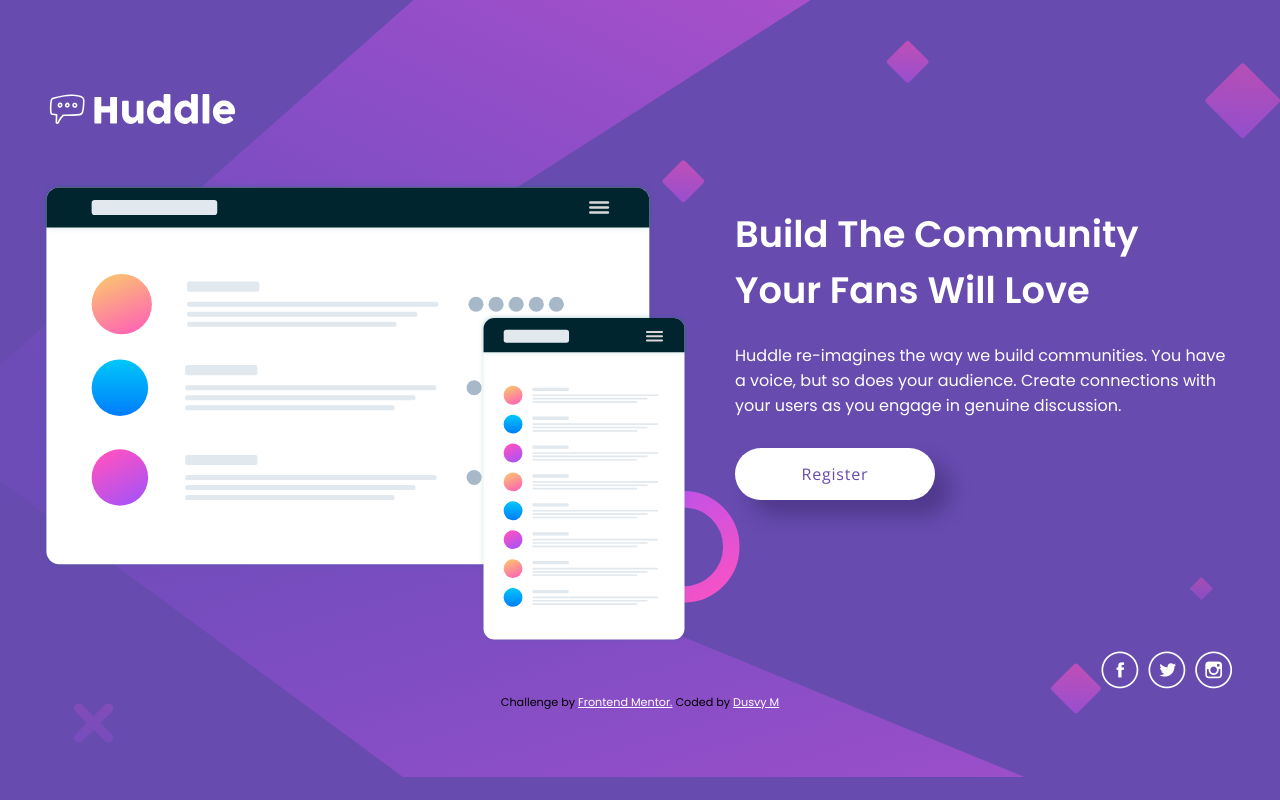
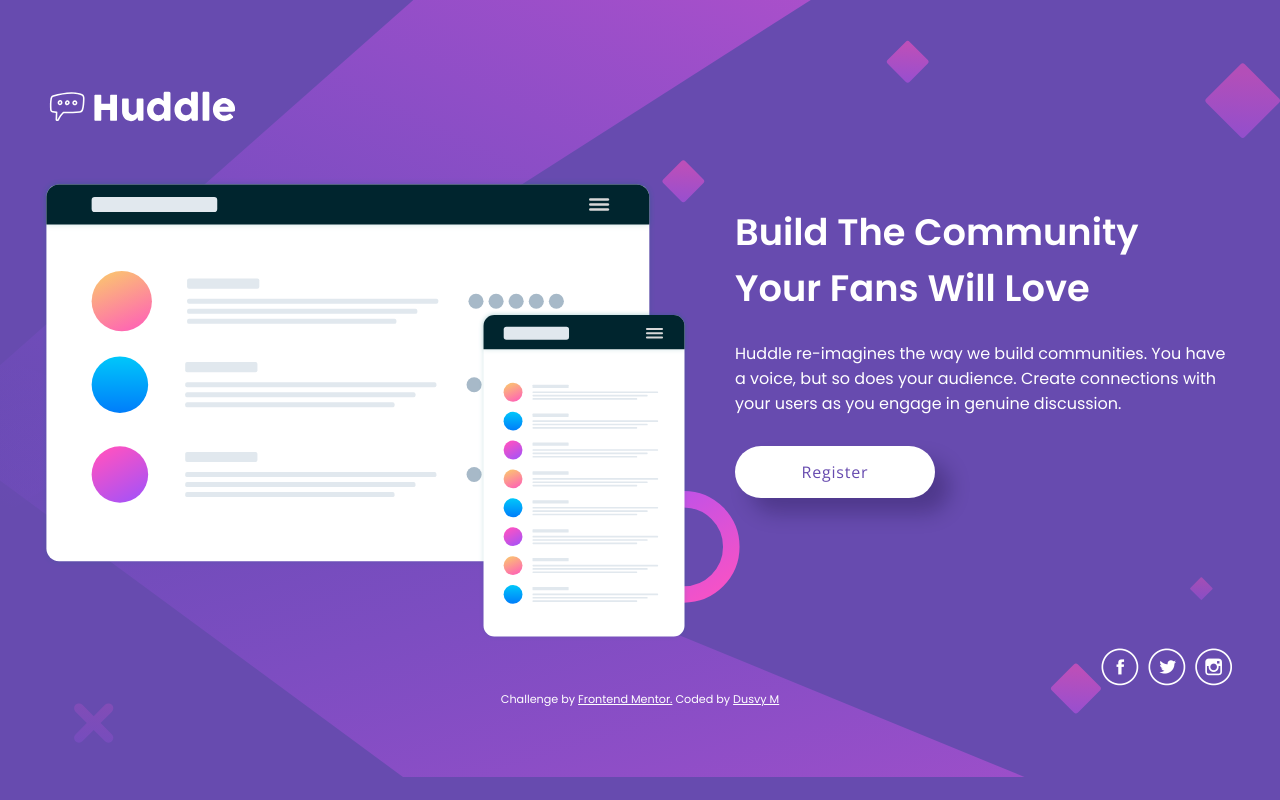
Before and after one commit to dovelm/FEM-huddle-landing-page-with-single-introductory-section-master, a plain HTML site: page index.html in a window 1280 px wide. Drawn offline with nearby package versions, Linux system fonts and the light colour scheme; files whose address does not match are found by name.

Commit message:
Update style.css

```diff
--- a/style.css
+++ b/style.css
@@ -106,13 +106,15 @@
 /*Footer*/
 .attribution {
     margin-top: 5px;
-    margin-bottom: 5px;
+    margin-bottom: 10px;
     font-size: 0.7rem;
     text-align: center;
     font-weight: 400;
+    color:var(--neutral-white);
 }
 .attribution a {
     color:var(--neutral-white);
+    font-weight: 500;
 }
 
 /*Media queries*/
```
